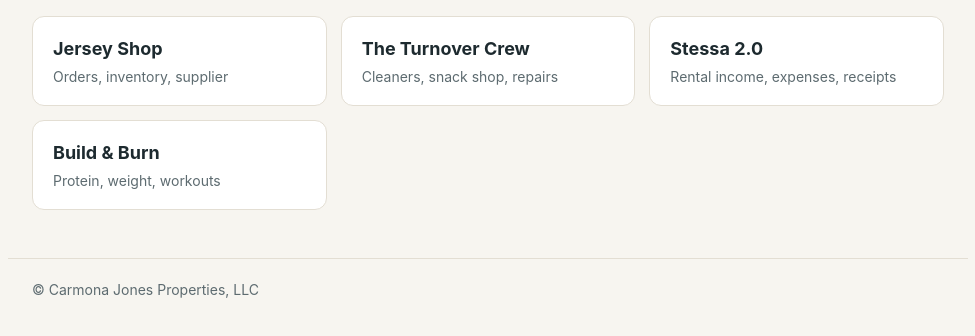
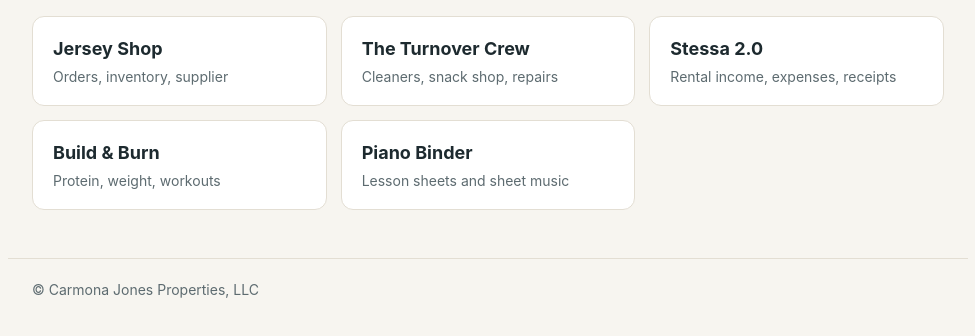
Before and after one commit to carmonajonesproperties/cjventures-site, a plain HTML site: page index.html in a window 1280 px wide. Shown: the part 164-500 px from the top of the page, without its empty margins (152-1127 px from the left). Drawn offline with Linux system fonts and the light colour scheme.

Commit message:
List Piano Binder on the home page
Co-Authored-By: Claude Sonnet 5.5 <noreply@anthropic.com>
Claude-Session: https://claude.ai/code/session_01U8c5QgHeMXMxaw2ny92eXo

```diff
--- a/index.html
+++ b/index.html
@@ -37,6 +37,7 @@
     <a class="card" href="/TheTurnoverCrew/"><h2>The Turnover Crew</h2><p>Cleaners, snack shop, repairs</p></a>
     <a class="card" href="/stessa/"><h2>Stessa 2.0</h2><p>Rental income, expenses, receipts</p></a>
     <a class="card" href="/buildandburn/"><h2>Build &amp; Burn</h2><p>Protein, weight, workouts</p></a>
+    <a class="card" href="/piano/"><h2>Piano Binder</h2><p>Lesson sheets and sheet music</p></a>
   </section>
 </main>
 <footer>&copy; Carmona Jones Properties, LLC</footer>
```
